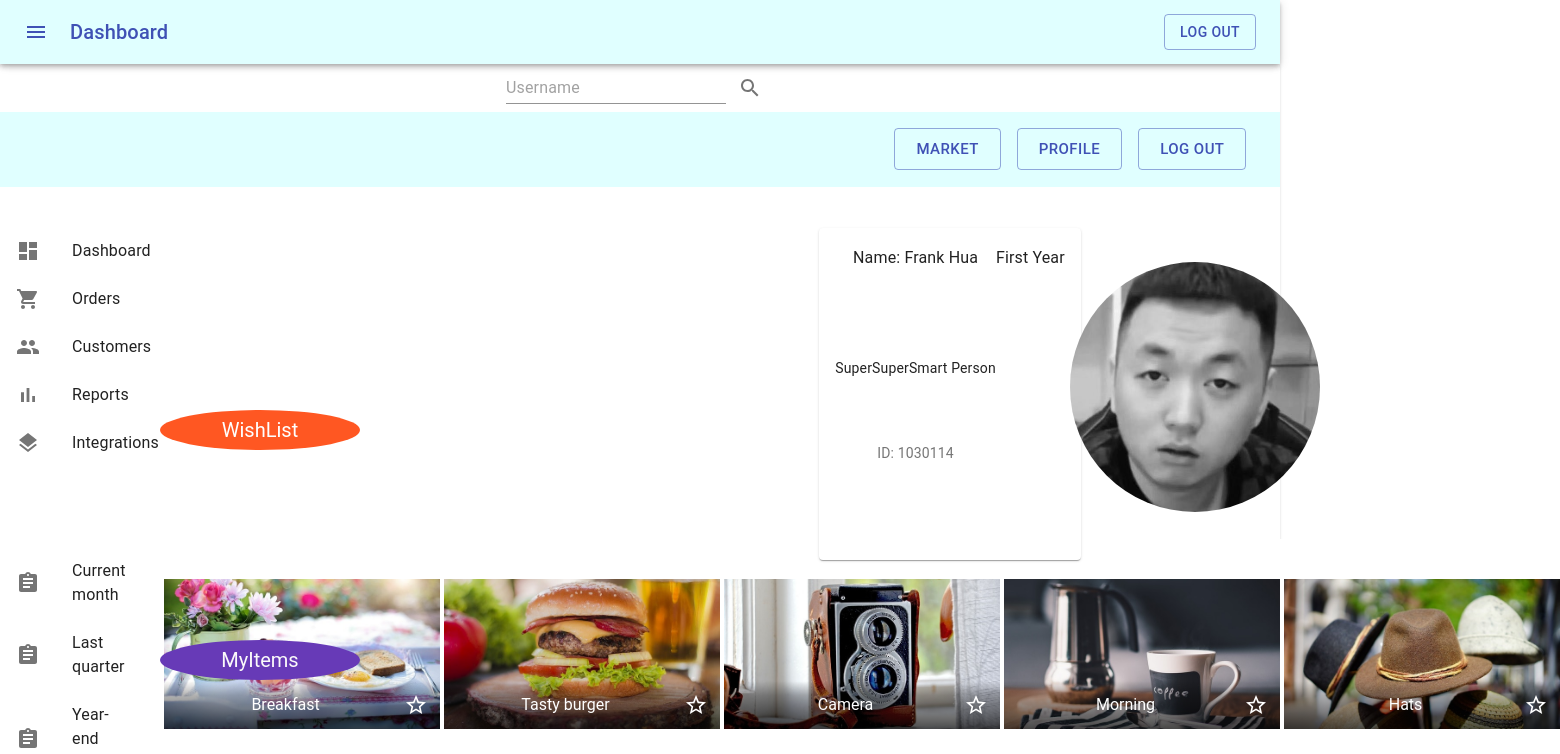
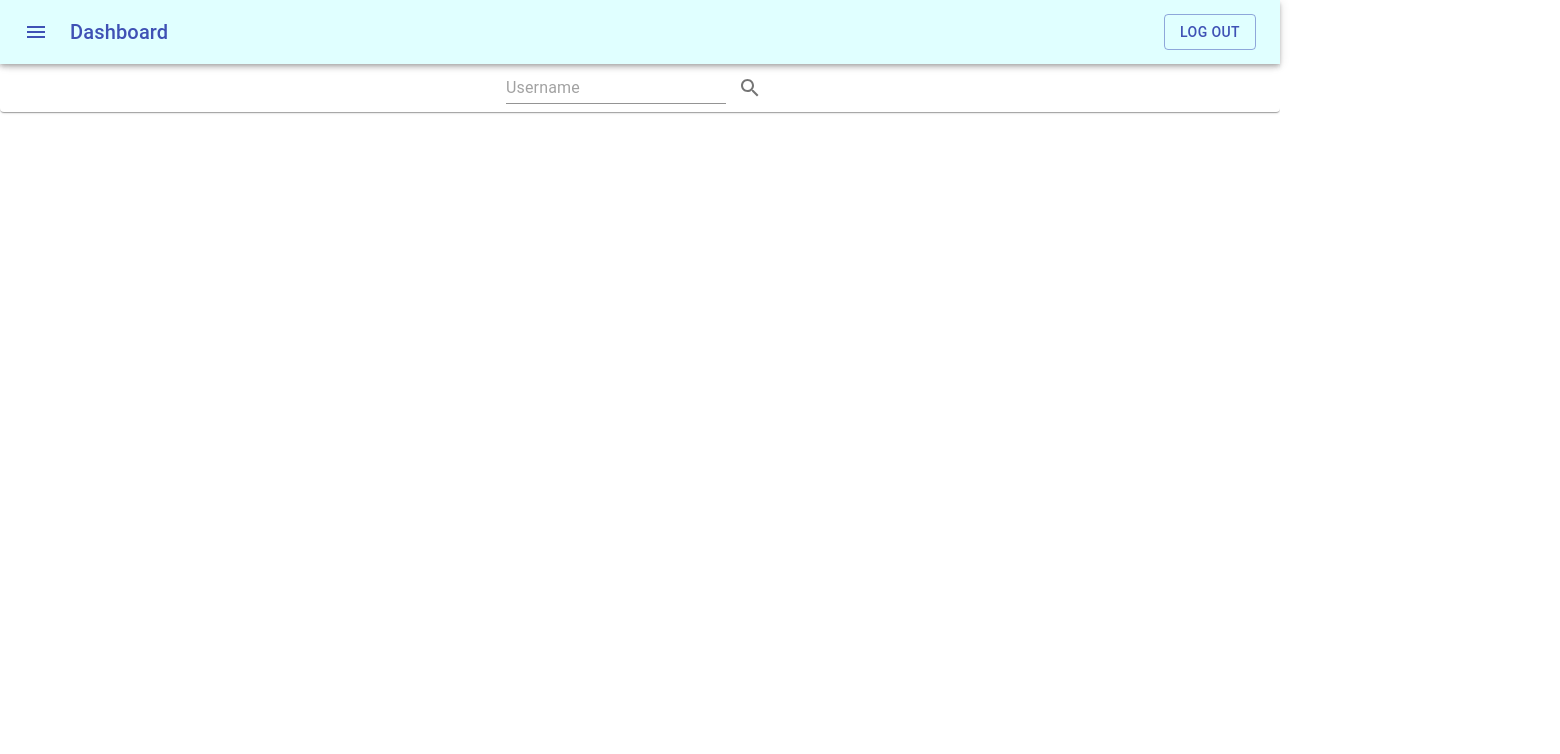
Before and after one commit to Falanke21/REM-demo-website, a React (Create React App) app in the folder fgnb/: page /admindash in a window 1280 px wide. Shown: the top 754 px of the page, 1560 px wide, since content can reach past the window. Built offline with nearby package versions, Linux system fonts and the light colour scheme.

Commit message:
Renamed user inspection page as UserInspector

```diff
--- /dev/null
+++ b/fgnb/src/UserInspector.js
@@ -0,0 +1,13 @@
+import React from 'react';
+
+class UserInspector extends React.Component {
+    render() {
+        return (
+            <div>
+
+            </div>
+        );
+    }
+}
+
+export default UserInspector;
--- a/fgnb/src/UserPanel.js
+++ b/fgnb/src/UserPanel.js
@@ -2,7 +2,7 @@ import React from 'react';
 import { Grid } from '@material-ui/core';
 
 import UserQueryForm from './UserQueryForm';
-import User from './User';
+import UserInspector from './UserInspector';
 
 class UserPanel extends React.Component {
     constructor() {
@@ -63,7 +63,7 @@ class UserPanel extends React.Component {
                     />
                 </Grid>
                 <Grid item>
-                    <User
+                    <UserInspector
                         user={this.currUser}
                     />
                 </Grid>
```
